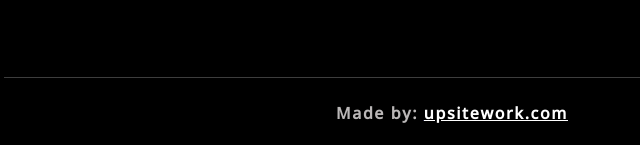
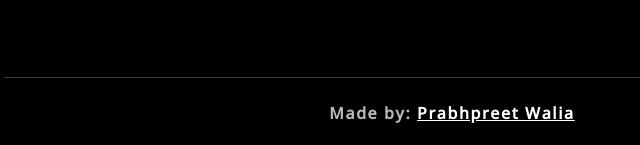
Before and after one commit to PrabhpreetWalia/ekjotcollection.com, a plain HTML site: page index.html in a window 1280 px wide. Shown: the part 4041-4186 px from the top of the page, 188-828 px from the left. Drawn offline with nearby package versions, Linux system fonts and the light colour scheme.

Commit message:
Bug Fixes

```diff
--- a/index.html
+++ b/index.html
@@ -320,8 +320,8 @@
         <div class="footer--creater">
           <h4>
             Made by:
-            <a href="http://www.upsitework.com" target="_blank">
-              <span class="footer--creater-site">upsitework.com</span>
+            <a href="https://www.linkedin.com/in/prabhpreeet/" target="_blank">
+              <span class="footer--creater-site">Prabhpreet Walia</span>
             </a>
           </h4>
         </div>
```
